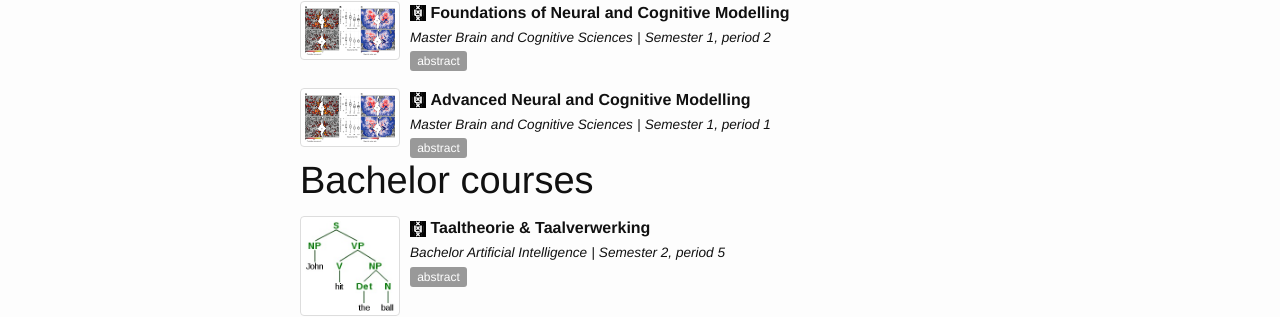
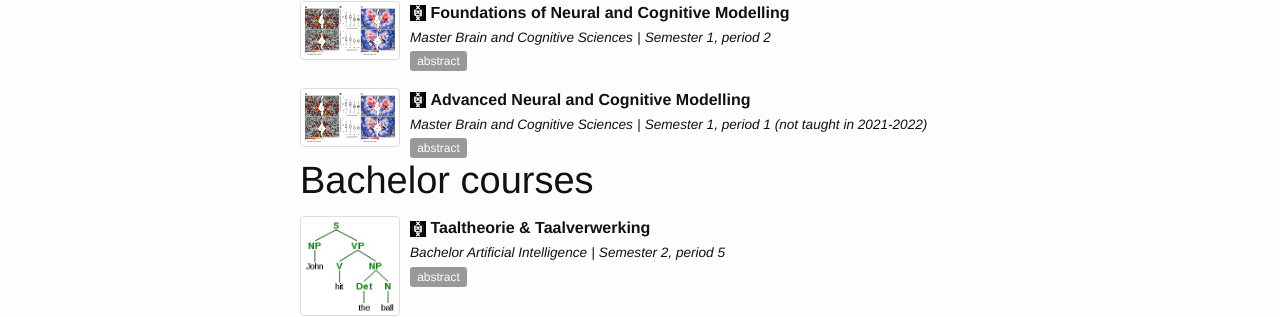
Before and after one commit to cl-illc/cl-illc.github.io, a Jekyll site: the page built from teaching.markdown, in a window 1280 px wide. Shown: the part 593-910 px from the top of the page. Built offline with Jekyll 4.4.1, drawn with Linux system fonts in a browser that asks for light colours.

Commit message:
Update msc.yml

```diff
--- a/_data/msc.yml
+++ b/_data/msc.yml
@@ -70,7 +70,7 @@
 -
   layout: course
   selected: y
-  when: Semester 1, period 1
+  when: Semester 1, period 1 (not taught in 2021-2022)
   prog: Master Brain and Cognitive Sciences
   img: guclu_vangerven15_F2
   title: Advanced Neural and Cognitive Modelling
```
